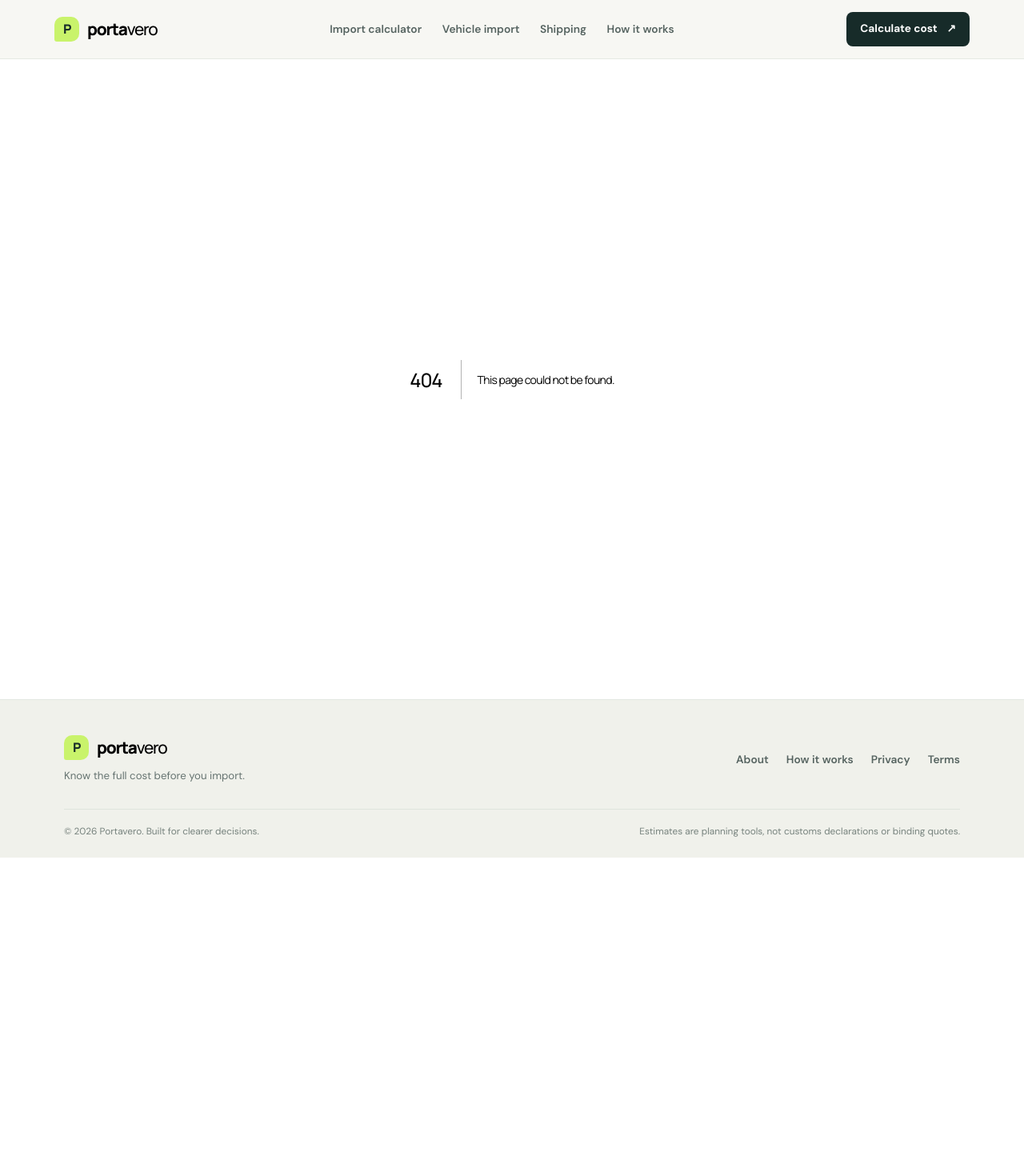
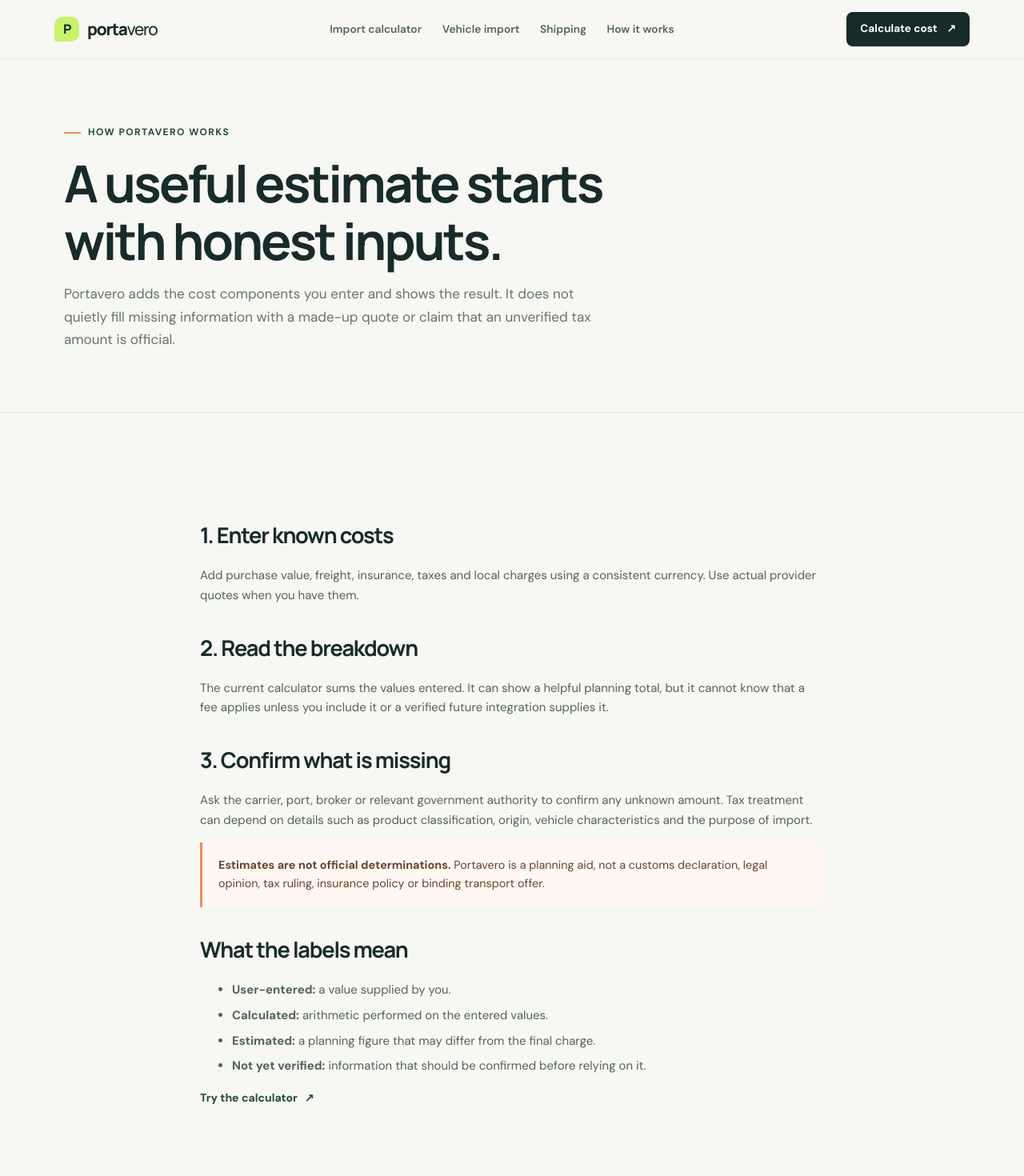
Before and after one commit to GIORGIO2032Q4E/portavero, a Next.js app: page /how-it-works in a window 1280 px wide. Before the commit this address had no page. Shown: the top 1470 px of the page at 80% size. Before the commit the page ends 1072 px from the top, so only its background shows below. Built offline with nearby package versions, Linux system fonts and the light colour scheme.

Commit message:
docs: explain estimate methodology and limitations

```diff
--- /dev/null
+++ b/src/app/how-it-works/page.tsx
@@ -0,0 +1,34 @@
+import Link from "next/link";
+
+export default function HowItWorksPage() {
+  return (
+    <>
+      <section className="page-hero">
+        <div className="container">
+          <span className="eyebrow">How Portavero works</span>
+          <h1>A useful estimate starts with honest inputs.</h1>
+          <p>Portavero adds the cost components you enter and shows the result. It does not quietly fill missing information with a made-up quote or claim that an unverified tax amount is official.</p>
+        </div>
+      </section>
+      <section className="section">
+        <div className="container content-narrow prose">
+          <h2>1. Enter known costs</h2>
+          <p>Add purchase value, freight, insurance, taxes and local charges using a consistent currency. Use actual provider quotes when you have them.</p>
+          <h2>2. Read the breakdown</h2>
+          <p>The current calculator sums the values entered. It can show a helpful planning total, but it cannot know that a fee applies unless you include it or a verified future integration supplies it.</p>
+          <h2>3. Confirm what is missing</h2>
+          <p>Ask the carrier, port, broker or relevant government authority to confirm any unknown amount. Tax treatment can depend on details such as product classification, origin, vehicle characteristics and the purpose of import.</p>
+          <div className="notice"><strong>Estimates are not official determinations.</strong> Portavero is a planning aid, not a customs declaration, legal opinion, tax ruling, insurance policy or binding transport offer.</div>
+          <h2>What the labels mean</h2>
+          <ul>
+            <li><strong>User-entered:</strong> a value supplied by you.</li>
+            <li><strong>Calculated:</strong> arithmetic performed on the entered values.</li>
+            <li><strong>Estimated:</strong> a planning figure that may differ from the final charge.</li>
+            <li><strong>Not yet verified:</strong> information that should be confirmed before relying on it.</li>
+          </ul>
+          <p><Link href="/calculator" className="text-link">Try the calculator <span aria-hidden="true">↗</span></Link></p>
+        </div>
+      </section>
+    </>
+  );
+}
```
